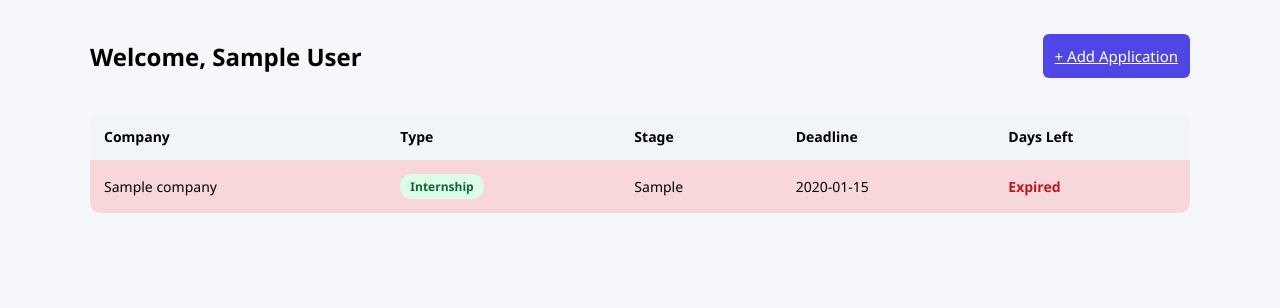
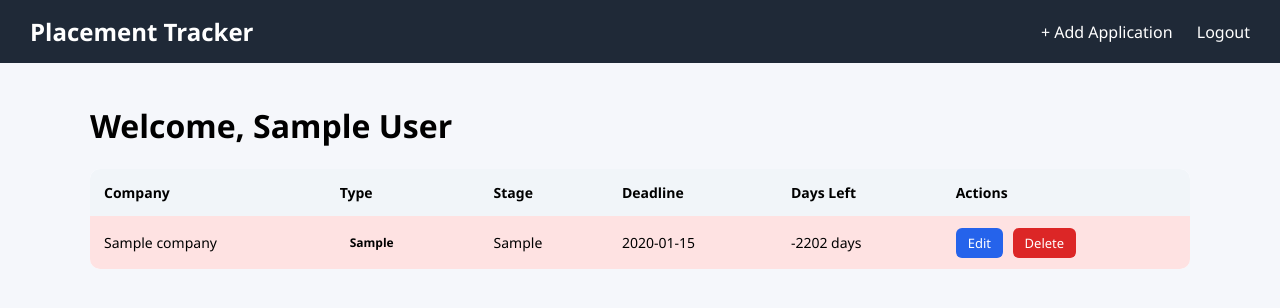
Before and after one commit to SSD1807/placement-tracker, a Flask app: page /dashboard in a window 1280 px wide. Shown: the top 308 px of the page. Run offline with Flask 3, Linux system fonts and the light colour scheme; the visitor is signed in with stand-in values (Sample User, id 1); tables that the repository leaves empty hold one stand-in row (values such as "Sample post").

Commit message:
UI polish: edit/delete actions + centered auth pages

```diff
--- a/static/style.css
+++ b/static/style.css
@@ -214,3 +214,51 @@ tr.expired {
     color: #6b7280;
     font-size: 14px;
 }
+
+/* ---------- ACTION BUTTONS ---------- */
+.btn-edit {
+    background-color: #2563eb;
+    color: white;
+    padding: 6px 12px;
+    border-radius: 6px;
+    text-decoration: none;
+    font-size: 13px;
+    margin-right: 6px;
+}
+
+.btn-edit:hover {
+    background-color: #1d4ed8;
+}
+
+.btn-delete {
+    background-color: #dc2626;
+    color: white;
+    padding: 6px 12px;
+    border-radius: 6px;
+    text-decoration: none;
+    font-size: 13px;
+}
+
+.btn-delete:hover {
+    background-color: #b91c1c;
+}
+
+/* ---------- ROW HIGHLIGHT ---------- */
+tr.soon {
+    background-color: #fff7ed;
+}
+
+tr.urgent {
+    background-color: #fee2e2;
+}
+/* ---------- AUTH PAGE CENTERING ---------- */
+.auth-page {
+    min-height: calc(100vh - 70px);
+    display: flex;
+    justify-content: center;
+    align-items: center;
+}
+
+.auth-card {
+    width: 420px;
+}
--- a/templates/dashboard.html
+++ b/templates/dashboard.html
@@ -1,23 +1,24 @@
 <!DOCTYPE html>
-<html lang="en">
+<html>
 <head>
-    <meta charset="UTF-8">
     <title>Dashboard</title>
     <link rel="stylesheet" href="{{ url_for('static', filename='style.css') }}">
 </head>
 <body>
 
-<div class="dashboard-container">
-
-    <div class="dashboard-header">
-        <h2>Welcome, {{ user_name }}</h2>
-        <a href="/add-application" class="btn-primary">+ Add Application</a>
+<div class="navbar">
+    <h2>Placement Tracker</h2>
+    <div>
+        <a href="{{ url_for('add_application') }}">+ Add Application</a>
+        <a href="{{ url_for('logout') }}">Logout</a>
+    </div>
 </div>
 
-    {% if applications|length == 0 %}
-        <p class="empty-text">No applications added yet.</p>
-    {% else %}
-        <table class="dashboard-table">
+<div class="dashboard-container">
+    <h1>Welcome, {{ user_name }}</h1>
+
+    {% if applications %}
+    <table>
         <thead>
             <tr>
                 <th>Company</th>
@@ -25,42 +26,41 @@
                 <th>Stage</th>
                 <th>Deadline</th>
                 <th>Days Left</th>
+                <th>Actions</th>
             </tr>
         </thead>
         <tbody>
             {% for app in applications %}
-                <tr class="
-                    {% if app.days_left < 0 %} expired
-                    {% elif app.days_left <= 7 %} urgent
-                    {% endif %}
-                ">
+            <tr class="{% if app.days_left <= 3 %}urgent{% elif app.days_left <= 7 %}soon{% endif %}">
                 <td>{{ app.company_name }}</td>
 
                 <td>
-                        {% if app.application_type == "Placement" %}
-                            <span class="badge badge-placement">Placement</span>
-                        {% else %}
-                            <span class="badge badge-internship">Internship</span>
-                        {% endif %}
+                    <span class="badge {{ app.application_type|lower }}">
+                        {{ app.application_type }}
+                    </span>
                 </td>
 
                 <td>{{ app.stage }}</td>
 
                 <td>{{ app.deadline }}</td>
 
+                <td>{{ app.days_left }} days</td>
+
                 <td>
-                        {% if app.days_left < 0 %}
-                            <span class="expired-text">Expired</span>
-                        {% else %}
-                            {{ app.days_left }} days
-                        {% endif %}
+                    <a class="btn-edit" href="{{ url_for('edit_application', app_id=app.id) }}">Edit</a>
+                    <a class="btn-delete"
+                       href="{{ url_for('delete_application', app_id=app.id) }}"
+                       onclick="return confirm('Delete this application?')">
+                       Delete
+                    </a>
                 </td>
             </tr>
             {% endfor %}
         </tbody>
     </table>
+    {% else %}
+        <p>No applications added yet.</p>
     {% endif %}
-
 </div>
 
 </body>
--- a/templates/login.html
+++ b/templates/login.html
@@ -10,6 +10,8 @@
     <h2>Placement Tracker</h2>
 </div>
 
+<div class="auth-page">
+    <div class="card auth-card">
 <div class="card">
     <h2>User Login</h2>
 
@@ -27,6 +29,8 @@
         <a href="/register">New user? Register</a>
     </div>
 </div>
+</div>
+</div>
 
 </body>
 </html>
--- a/templates/register.html
+++ b/templates/register.html
@@ -9,7 +9,8 @@
 <div class="navbar">
     <h2>Placement Tracker</h2>
 </div>
-
+<div class="auth-page">
+    <div class="card auth-card">
 <div class="card">
     <h2>User Registration</h2>
 
@@ -30,6 +31,8 @@
         <a href="/login">Already registered? Login</a>
     </div>
 </div>
+</div>
+</div>
 
 </body>
 </html>
```
Lines whose indentation alone changed are shown as unchanged.
